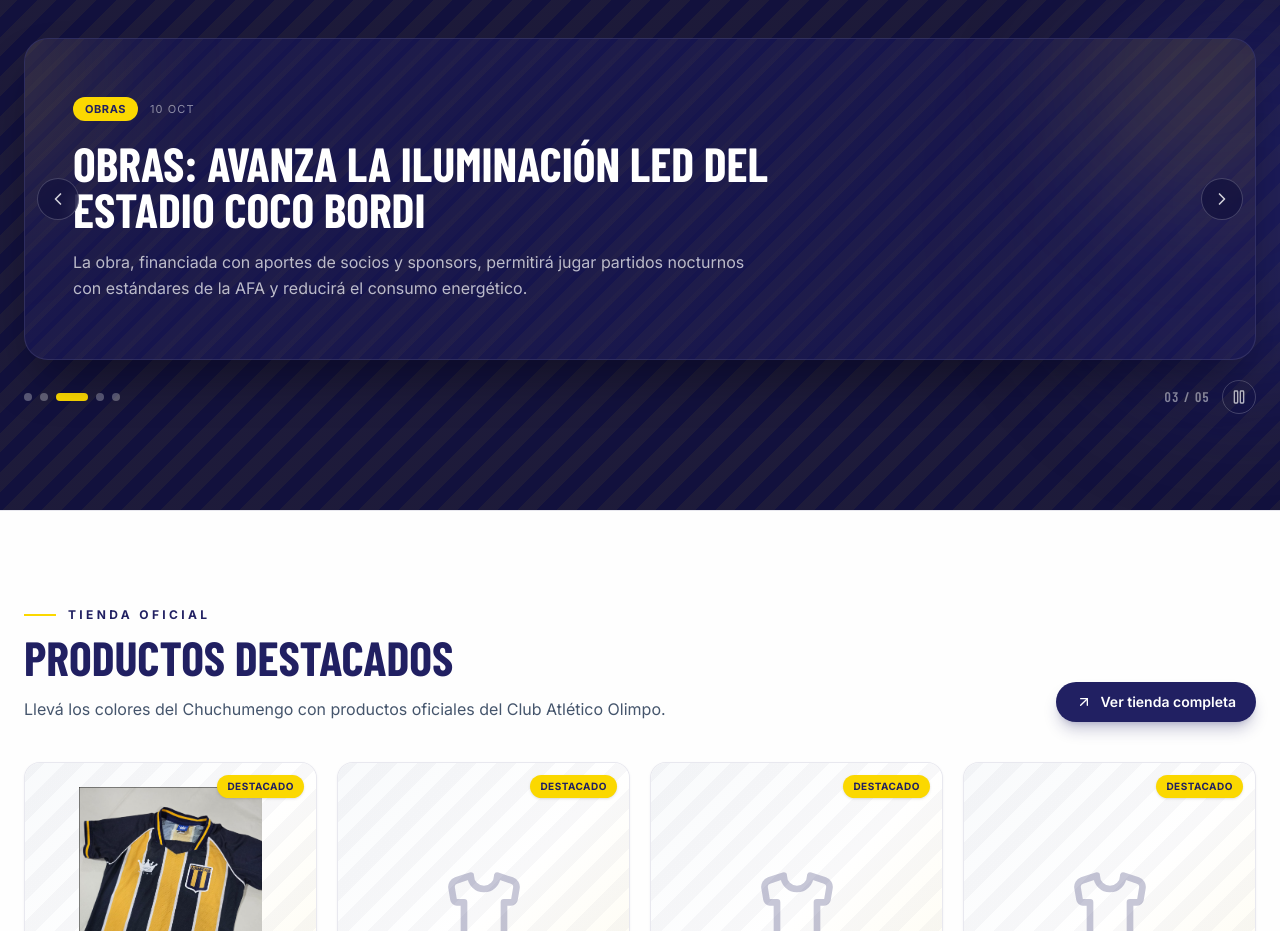
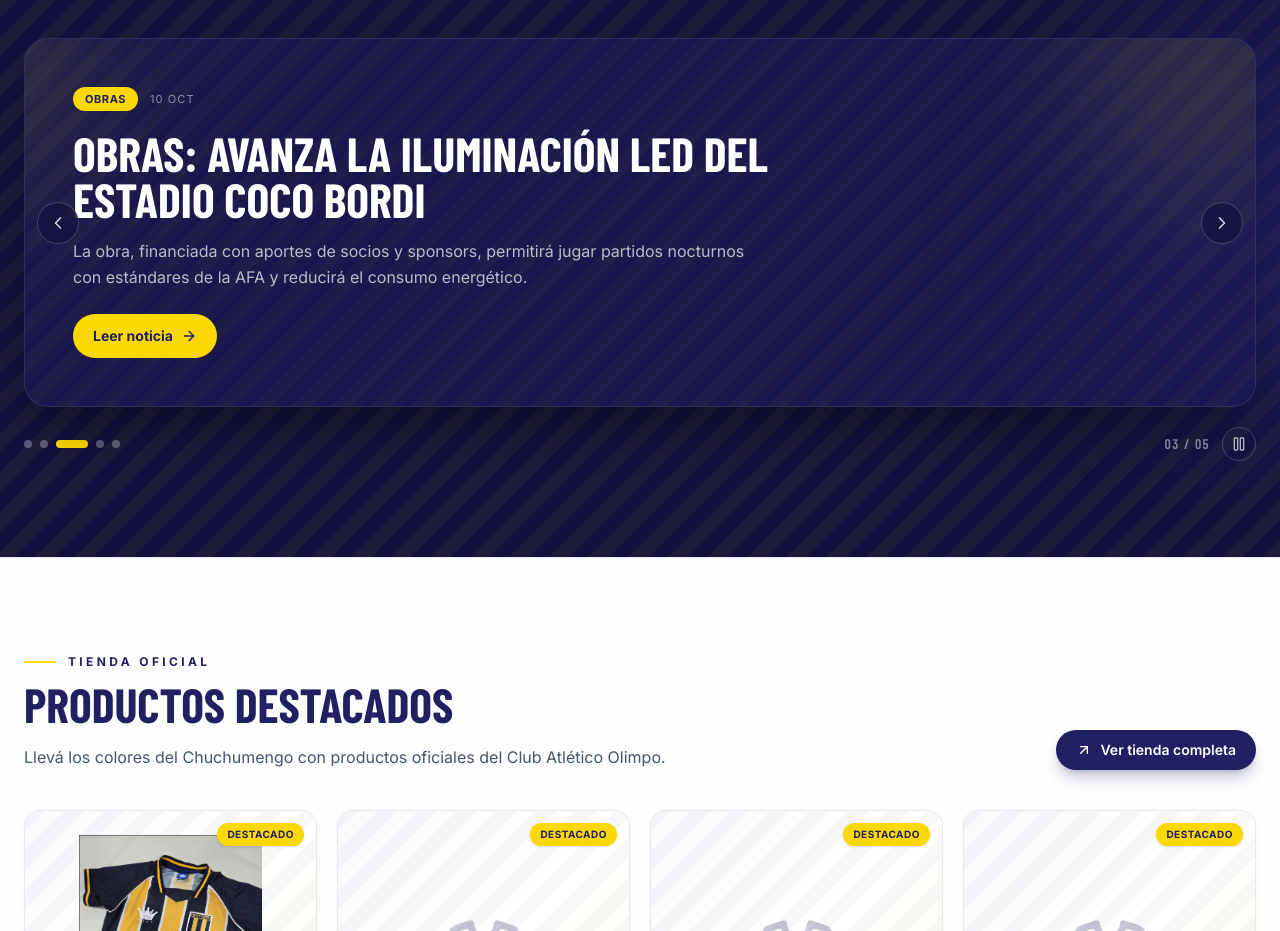
Before and after one commit to LucasUr11/club-olimpo, a React (Vite) app: page / in a window 1280 px wide. Shown: the part 1860-2791 px from the top of the page. Built offline with nearby package versions, Linux system fonts and the light colour scheme; no server answers; a web font is replaced by a local one.

Commit message:
feat: Agregar la funcionalidad para leer las noticias en un visual propia a las novedades que están en la visual 'NewsCarousel.tsx'.-

```diff
--- a/src/components/home/NewsArticlePage.tsx
+++ b/src/components/home/NewsArticlePage.tsx
@@ -55,7 +55,7 @@
               <img
                 src={article.coverUrl}
                 alt=""
-                className="mt-6 max-h-[28rem] w-full rounded-3xl object-cover"
+                className="mt-6 max-h-112 w-full rounded-3xl object-cover"
               />
             ) : null}
             <div className="mt-8 flex flex-wrap items-center gap-3">
--- a/src/components/home/NewsCarousel.tsx
+++ b/src/components/home/NewsCarousel.tsx
@@ -1,6 +1,7 @@
 import { useEffect, useState, type FocusEvent } from 'react'
-import { ChevronLeft, ChevronRight, Pause, Play } from 'lucide-react'
+import { ArrowRight, ChevronLeft, ChevronRight, Pause, Play } from 'lucide-react'
 import SectionHeading from '../ui/SectionHeading'
+import AppLink from '../ui/AppLink'
 import { useApi } from '../../hooks/useApi'
 import { usePrefersReducedMotion } from '../../hooks/usePrefersReducedMotion'
 import { fixtures } from '../../../shared/fixtures'
@@ -100,6 +101,7 @@
                 <article
                   key={item.id}
                   aria-hidden={itemIndex !== index}
+                  inert={itemIndex !== index}
                   className="min-w-full"
                 >
                   <div className={cn('grid', item.coverUrl && 'md:grid-cols-[1.1fr_0.9fr]')}>
@@ -123,13 +125,27 @@
                           </time>
                         </div>
 
-                        <h3 className="mt-5 max-w-3xl font-display text-3xl font-extrabold uppercase leading-[0.95] md:text-5xl">
-                          {item.title}
-                        </h3>
+                        <AppLink
+                          href={`/noticias/${encodeURIComponent(item.slug)}`}
+                          className="group/title mt-5 block w-fit max-w-3xl rounded-sm focus-visible:outline-amarillo"
+                          aria-label={`Leer noticia: ${item.title}`}
+                        >
+                          <h3 className="font-display text-3xl font-extrabold uppercase leading-[0.95] transition-colors group-hover/title:text-amarillo md:text-5xl">
+                            {item.title}
+                          </h3>
+                        </AppLink>
 
                         <p className="mt-4 max-w-2xl text-sm leading-relaxed text-white/70 md:text-base">
                           {item.excerpt}
                         </p>
+                        <AppLink
+                          href={`/noticias/${encodeURIComponent(item.slug)}`}
+                          className="mt-6 inline-flex w-fit items-center gap-2 rounded-full bg-amarillo px-5 py-3 text-sm font-bold text-azul transition hover:bg-amarillo-dark focus-visible:outline-white"
+                          aria-label={`Leer noticia: ${item.title}`}
+                        >
+                          Leer noticia
+                          <ArrowRight className="h-4 w-4" aria-hidden />
+                        </AppLink>
                       </div>
                     </div>
 
```
